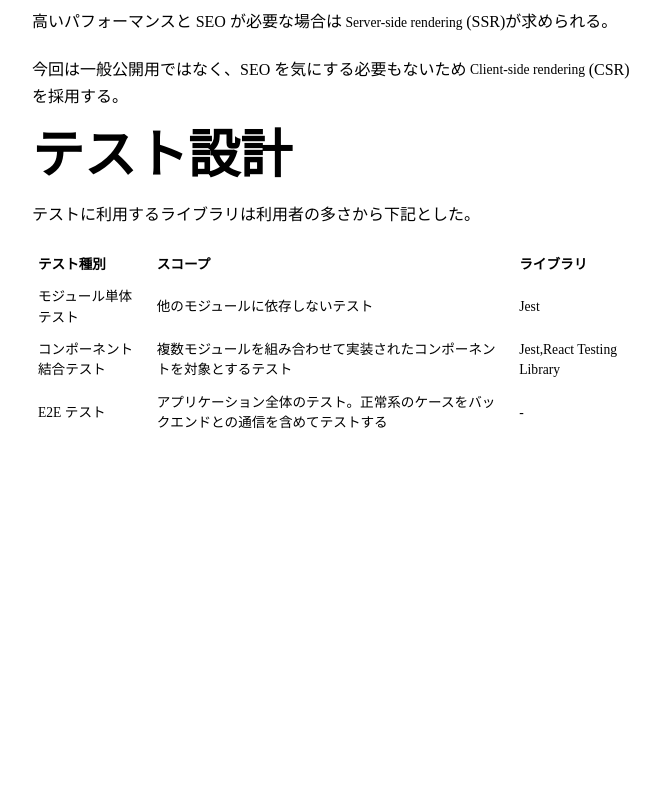
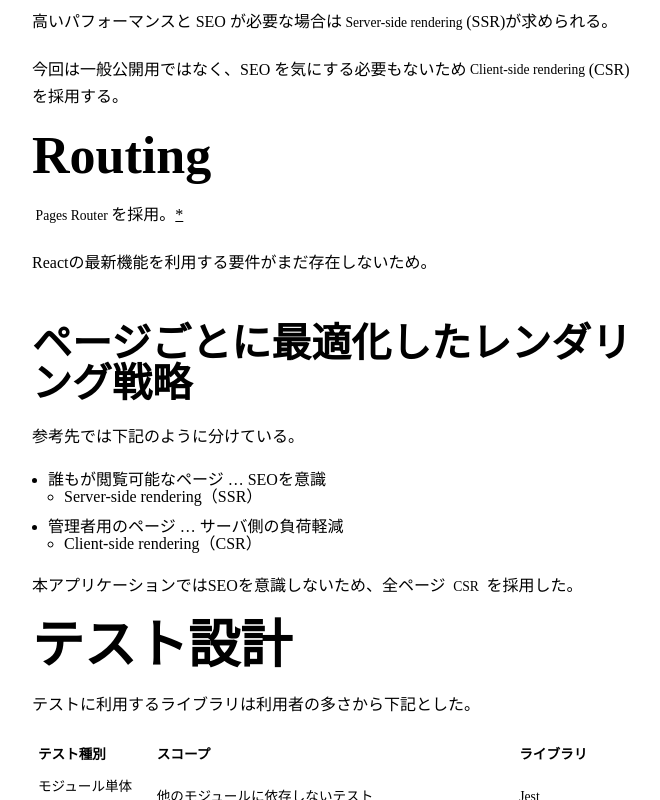
Before and after one commit to hkj-hub/comment-atlatl, an Astro site in the folder docs/astro/: page /comment-atlatl/ja/application-architecture in a window 1280 px wide. Shown: the part 1714-2514 px from the top of the page, without its empty margins (312-972 px from the left). Before the commit the page ends 2249 px from the top, so only its background shows below. Built offline with nearby package versions, Linux system fonts and the light colour scheme; Astro itself is replaced by a stand-in of ours.

```diff
--- a/docs/astro/src/pages/ja/application-architecture.md
+++ b/docs/astro/src/pages/ja/application-architecture.md
@@ -60,6 +60,22 @@
 
 今回は一般公開用ではなく、SEO を気にする必要もないため`Client-side rendering`(CSR)を採用する。
 
+# Routing
+
+`Pages Router`を採用。[*](https://nextjs.org/docs/pages)
+
+Reactの最新機能を利用する要件がまだ存在しないため。
+
+## ページごとに最適化したレンダリング戦略
+参考先では下記のように分けている。
+
+- 誰もが閲覧可能なページ ... SEOを意識
+  - Server-side rendering（SSR）
+- 管理者用のページ ... サーバ側の負荷軽減
+  - Client-side rendering（CSR）
+
+本アプリケーションではSEOを意識しないため、全ページ `CSR` を採用した。
+
 # テスト設計
 
 テストに利用するライブラリは利用者の多さから下記とした。
--- a/package.json
+++ b/package.json
@@ -14,7 +14,7 @@
     "storybook": "storybook dev -p 6006",
     "build-storybook": "storybook build -o ./docs/astro/public/comment-atlatl-components",
     "build-diagrams": "cd docs/diagrams && python deploy.py",
-    "depcruise": "npx depcruise src --include-only \"^src\" --output-type dot | dot -T svg > dependency-graph.svg",
+    "build-depcruise": "npx depcruise src --include-only \"^src\" --output-type dot | dot -T svg > ./docs/astro/public/images/dependency-graph.svg",
     "add-github-releases": "jq -r .version package.json  | tr -d '\\r\\n' |  xargs -i gh release create \"v{}\" --title \"v{}\" --notes-file './release-note-latest.md'"
   },
   "dependencies": {
@@ -52,7 +52,7 @@
     "@types/react-dom": "^18.3.1",
     "@types/uuid": "^10.0.0",
     "apache-arrow": "^18.0.0",
-    "dependency-cruiser": "^16.5.0",
+    "dependency-cruiser": "^16.6.0",
     "dotenv": "^16.4.5",
     "eslint": "9.14.0",
     "eslint-config-next": "^15.0.2",
```
Also changed, not shown: docs/astro/src/pages/ja/introduction.md (+7 -0 lines), .github/workflows/github-pages.yml, dependency-graph.svg (deleted), 1 other file.
